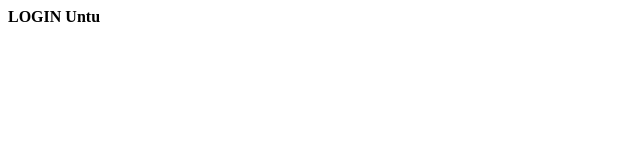
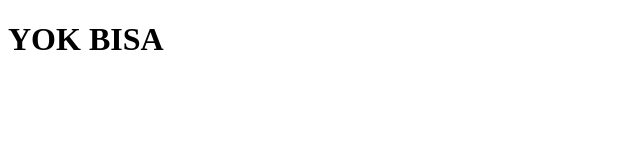
Before and after one commit to fadhilllatif021/CAMP404, a plain HTML site: page index.html in a window 1280 px wide. Shown: the whole page, without its empty margins (0-640 px from the left). Drawn offline with Linux system fonts and the light colour scheme.

Commit message:
tambah H1 dari lokal

```diff
--- a/index.html
+++ b/index.html
@@ -7,8 +7,8 @@
     <title>Document</title>
 </head>
 <body>
-    <b>
-        LOGIN Untu
-    </b>
+    <h1>
+        YOK BISA
+    </h1>
 </body>
 </html>
```
